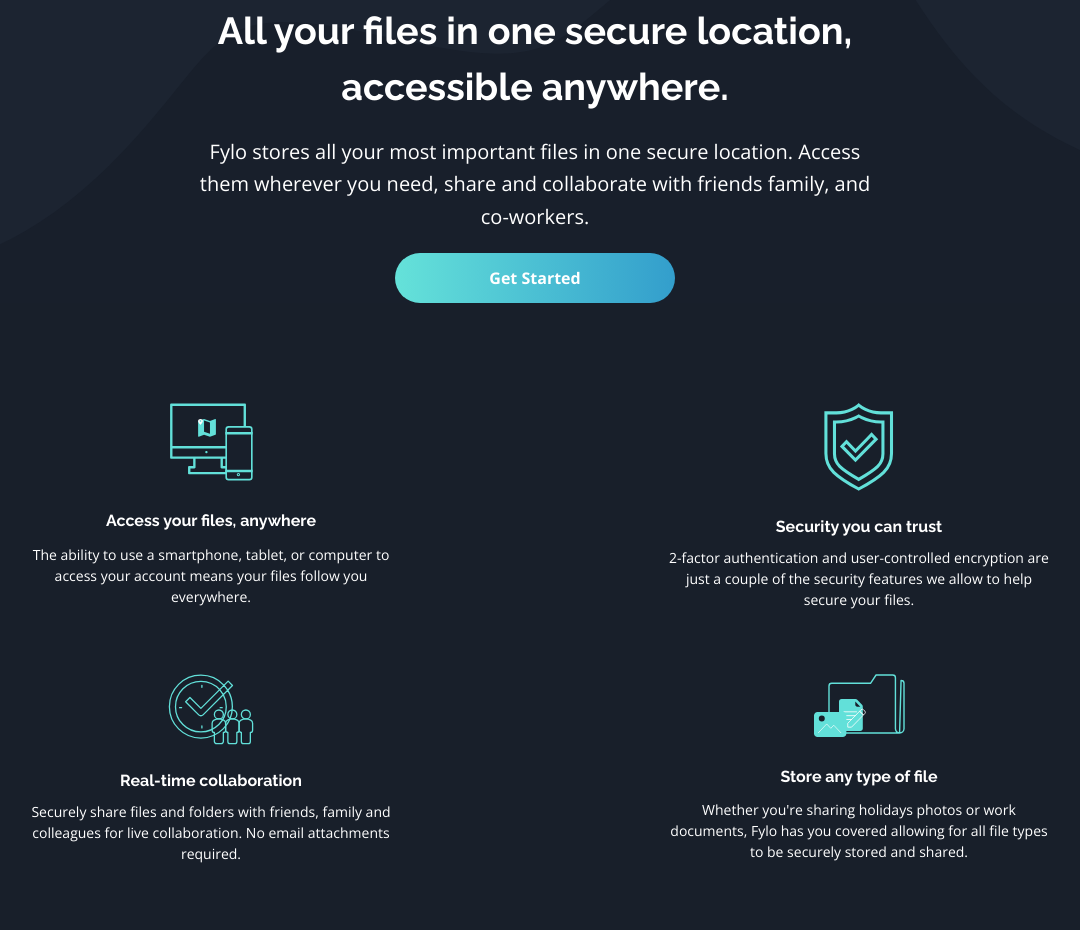
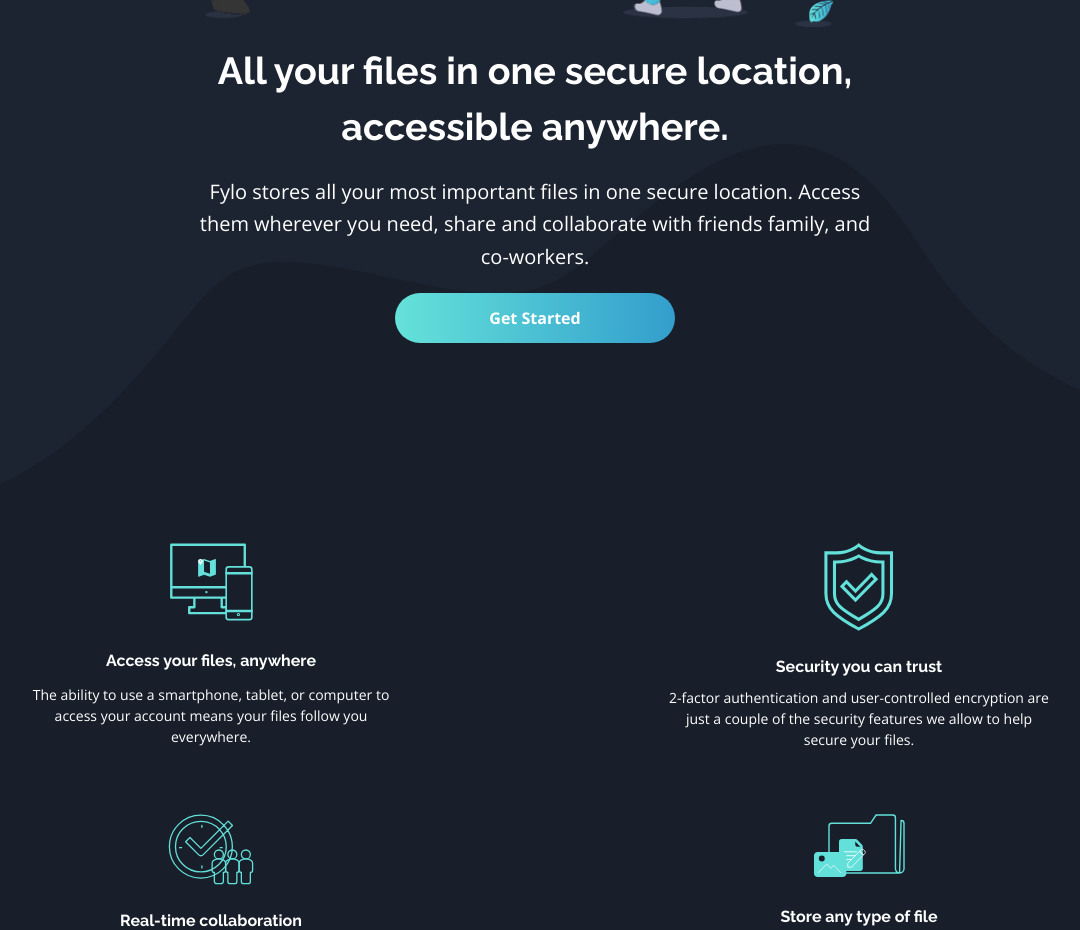
Before and after one commit to riyad-96/fylo-dark-theme-landing-page, a website: page index.html in a window 1280 px wide. Shown: the part 686-1616 px from the top of the page, without its empty margins (105-1185 px from the left). Drawn offline with Linux system fonts and the light colour scheme.

Commit message:
finishing touch

```diff
--- a/index.html
+++ b/index.html
@@ -37,7 +37,7 @@
 
   <main>
     <!-- Hero section -->
-    <section class="relative grid justify-items-center px-6">
+    <section class="relative grid justify-items-center px-6 pt-10 pb-20 sm:pb-30 md:pb-40 lg:pb-50">
       <picture>
         <source media="(width > 768px)" srcset="./assets/images/bg-curvy-desktop.svg">
         <img class="w-full absolute left-0 bottom-0 -z-1" src="./assets/images/bg-curvy-mobile.svg"
@@ -66,7 +66,7 @@
     </section>
 
     <!-- other sections -->
-    <div class="bg-(--navy-900) pt-25">
+    <div class="bg-(--navy-900)">
       <!-- grid layout section -->
       <section class="center-layout grid max-sm:justify-items-center gap-16 sm:grid-cols-2">
 
@@ -105,7 +105,7 @@
       </section>
 
       <!-- productive section -->
-      <section class="mt-30 center-layout md:flex gap-10">
+      <section class="mt-30 sm:mb-20 center-layout md:flex gap-10">
         <img class="min-w-0 max-md:max-w-[320px] md:grow md:basis-0 mx-auto"
           src="./assets/images/illustration-stay-productive.png" alt="stay productive">
 
```
Also changed, not shown: src/main.css.
